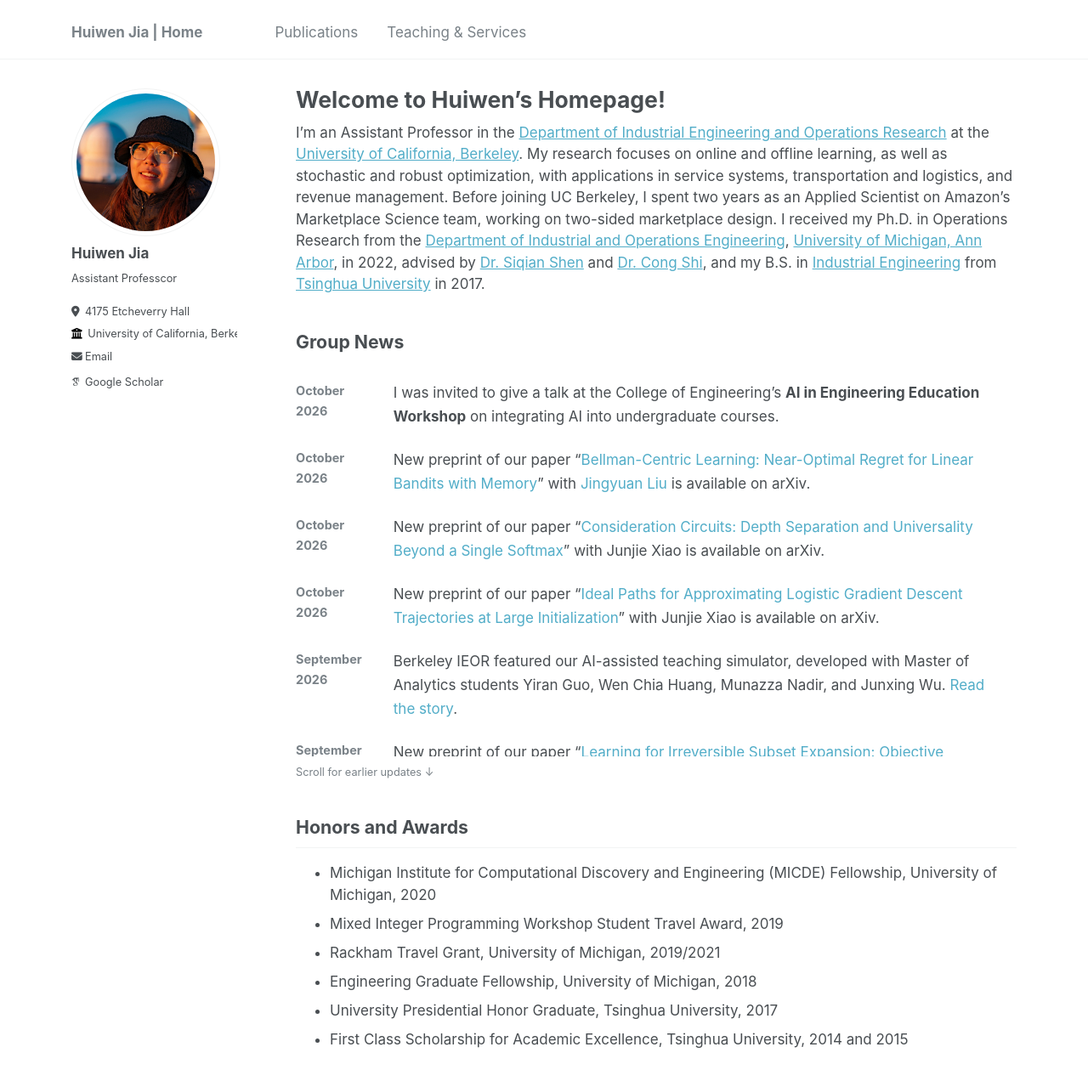
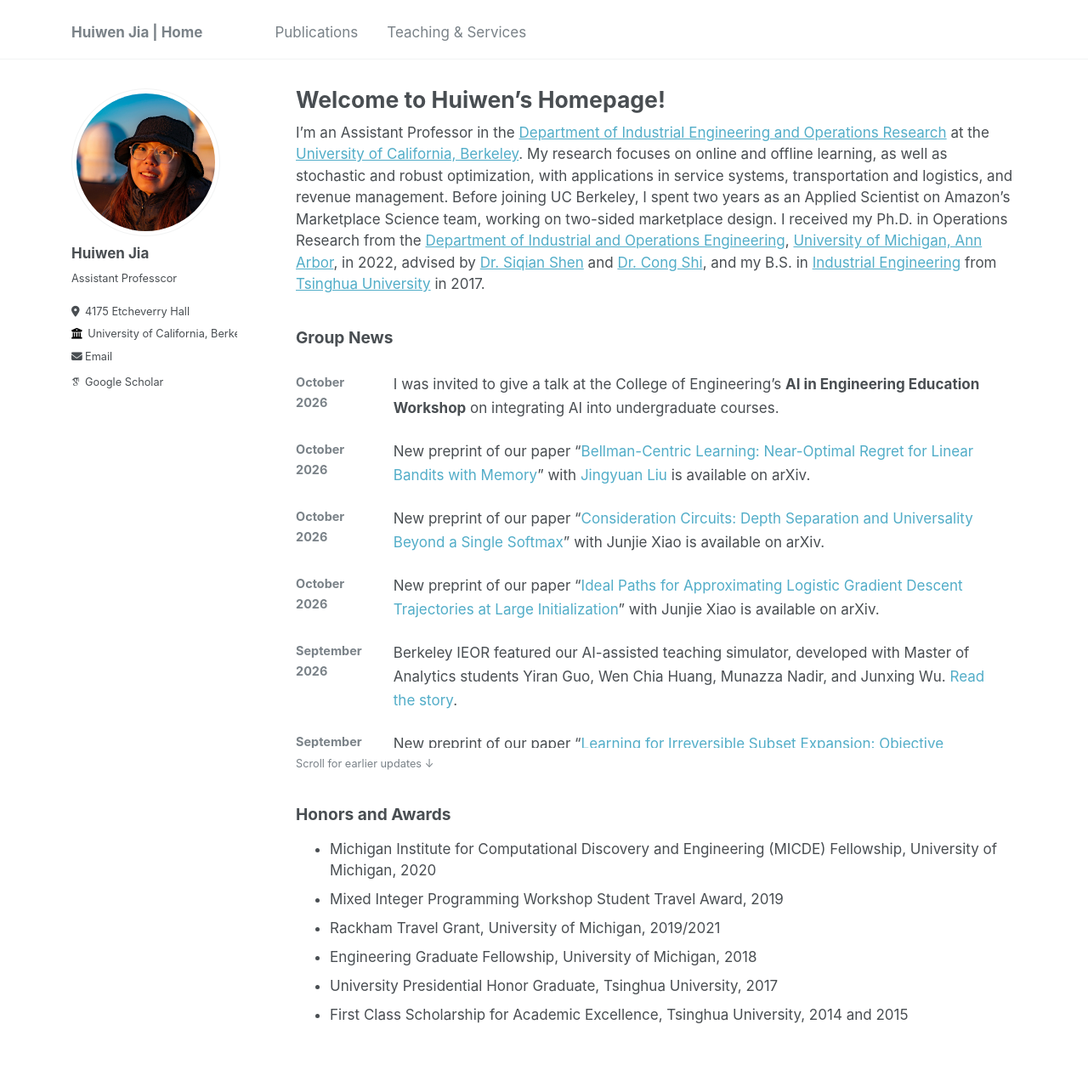
Before and after one commit to huiwen-j/huiwen-j.github.io, a Jekyll site: the page built from _pages/about.md, in a window 1280 px wide and 1400 px high. Shown: the top 1272 px of the window at 85% size. Built offline with Jekyll 4.4.1, drawn with Linux system fonts in a browser that asks for light colours; some web fonts are replaced.

Commit message:
Reduce homepage section heading sizes and remove awards divider

```diff
--- a/_sass/_page.scss
+++ b/_sass/_page.scss
@@ -140,12 +140,17 @@
   }
 }
 
-/* Homepage news: dates beside concise updates. */
+/* Homepage section headings and news. */
 .page__content {
+  #group-news,
+  #honors-and-awards {
+    font-size: 1.125em;
+    border-bottom: 0;
+    padding-bottom: 0;
+  }
+
   #group-news {
     scroll-margin-top: 5em;
-    border-bottom: 0;
-    padding-bottom: 0;
     margin-bottom: 1.5em;
   }
 
```
